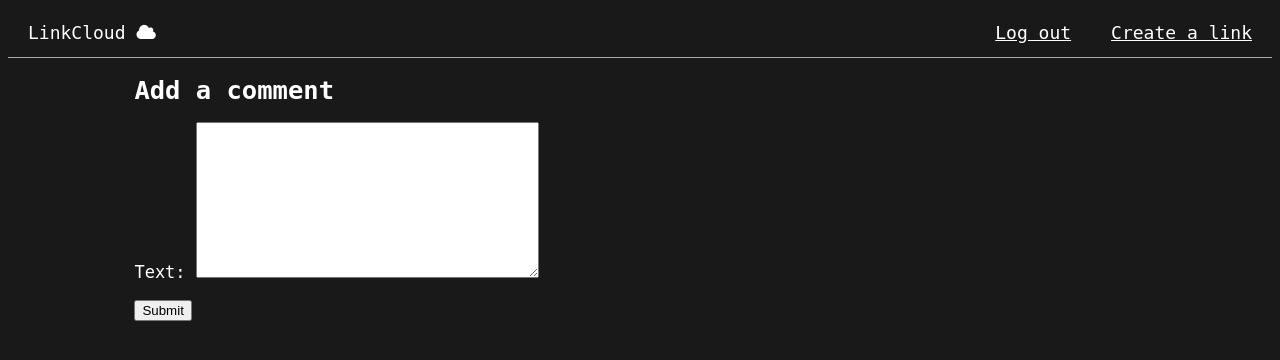
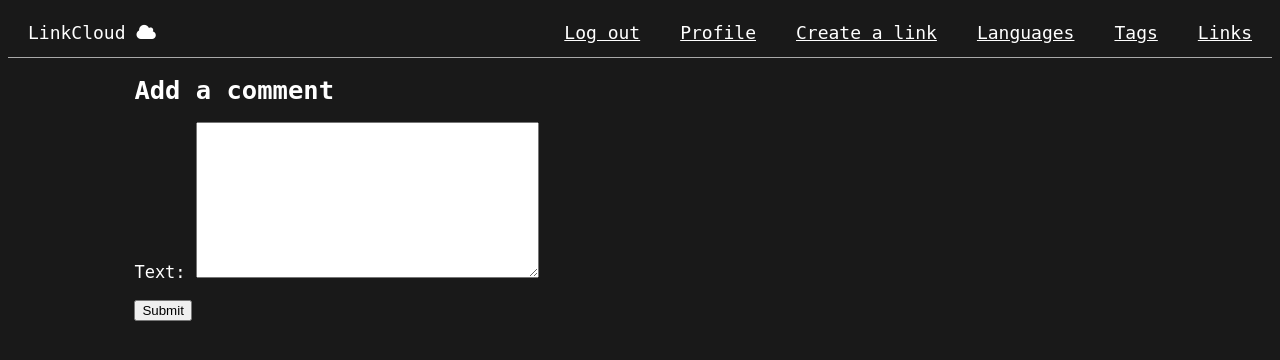
Before and after one commit to ashaikeus/LinkCloud, a Django app: page /links/1/comment/ in a window 1280 px wide. Shown: the top 360 px of the page. Run offline with Django 5.2, Linux system fonts and the light colour scheme; a user stored in the database is signed in; data comes from the database, SQL or seed files in the repository; parts of the project's set-up code (start-up, migrations or seed data) failed here and were passed over.

Commit message:
Add new links to navbar

```diff
--- a/links/templates/base.html
+++ b/links/templates/base.html
@@ -11,8 +11,16 @@
 <body>
     <div class="navbar">
         <a href="/">LinkCloud <i class="fa fa-cloud"></i></a>
-        <a href="{% url 'links_new' %}">Create a link</a>
+        <a href="{% url 'links' %}">Links</a>
+        <a href="{% url 'tags' %}">Tags</a>
+        <a href="{% url 'languages' %}">Languages</a>
         {% if user.is_authenticated %}
+            <a href="{% url 'links_new' %}">
+                Create a link
+            </a>
+            <a href="{% url 'user_page' pk=user.pk %}">
+                Profile
+            </a>
             <a href="{% url 'custom_logout' %}">
                 Log out
             </a>
```
